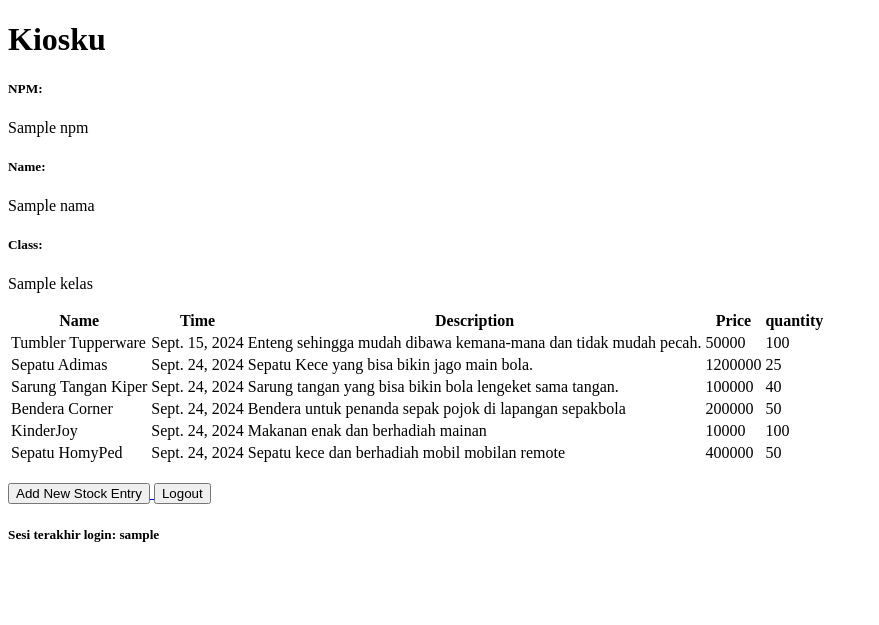
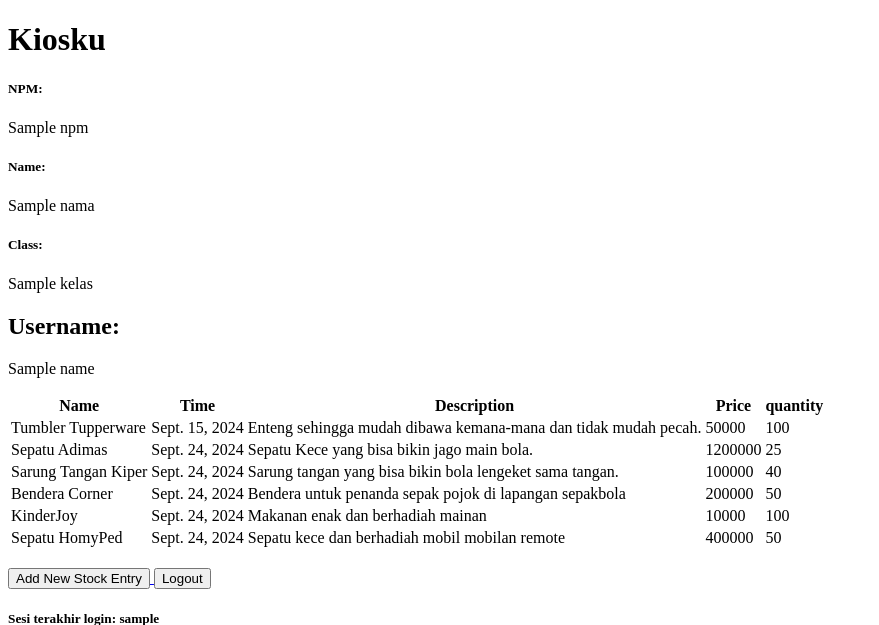
Before and after one commit to paimap/kiosku, a Django app: template main/templates/main.html in a window 1280 px wide. Shown: the top 625 px of the page, without its empty margins (0-879 px from the left). Run offline with Django 5.2, Linux system fonts and the light colour scheme; data comes from the database, SQL or seed files in the repository; both versions use the stored data as it was after the commit; the template is opened without the code that fills it: values that come from a table or form of the project are taken from there, most other values are stand-ins (such as "Sample title", 1, 10 or a date in 2020).

```diff
--- a/main/templates/main.html
+++ b/main/templates/main.html
@@ -10,6 +10,9 @@
 
  <h5>Class:</h5>
  <p>{{ kelas }}</p>
+
+ <h2>Username:</h2>
+ <p>{{ name }}</p>
 
 {% if not stock_entry %}
 <p>Belum ada data stock pada kiosku.</p>
```
Also changed, not shown: README.md, akun_dan_dummy_1.png (added), akun_dan_dummy_2.png (added), db.sqlite3, 1 other file.
